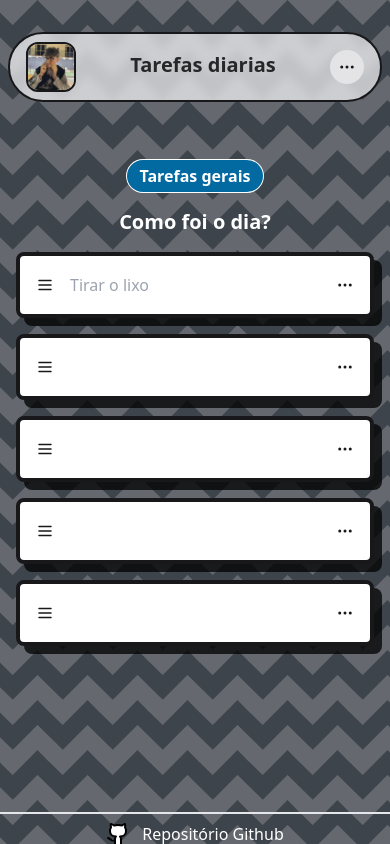
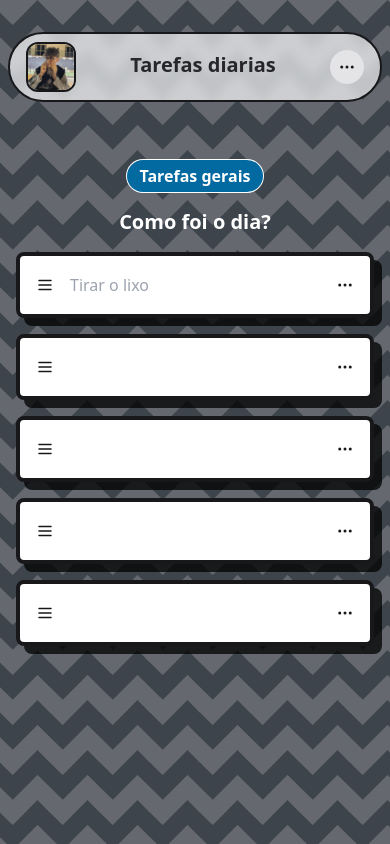
Before and after one commit to rodrigueslucas062/task-manager, a Next.js app: page / in a window 390 px wide. Built offline with nearby package versions, Linux system fonts and the light colour scheme.

Commit message:
🤡 Hidden footer

```diff
--- a/src/components/Footer.jsx
+++ b/src/components/Footer.jsx
@@ -2,7 +2,7 @@ import { Github } from "lucide-react"
 
 const Footer = () => {
     return (
-        <footer className="fixed bottom-0 h-8 w-full border-t-2 md:p-3 md:h-10 lg:hidden">
+        <footer className="fixed bottom-0 h-8 w-full border-t-2 md:p-3 md:h-10 hidden">
             <div className="flex items-center justify-around gap-4">
                 <a className="flex select-none items-center gap-3 rounded-2xl px-4 py-2 transition-transform hover:ring-2 active:scale-95 hover:ring-white hover:backdrop-blur-sm hover:bg-gray-50/25"
                     target="_blank"
```
